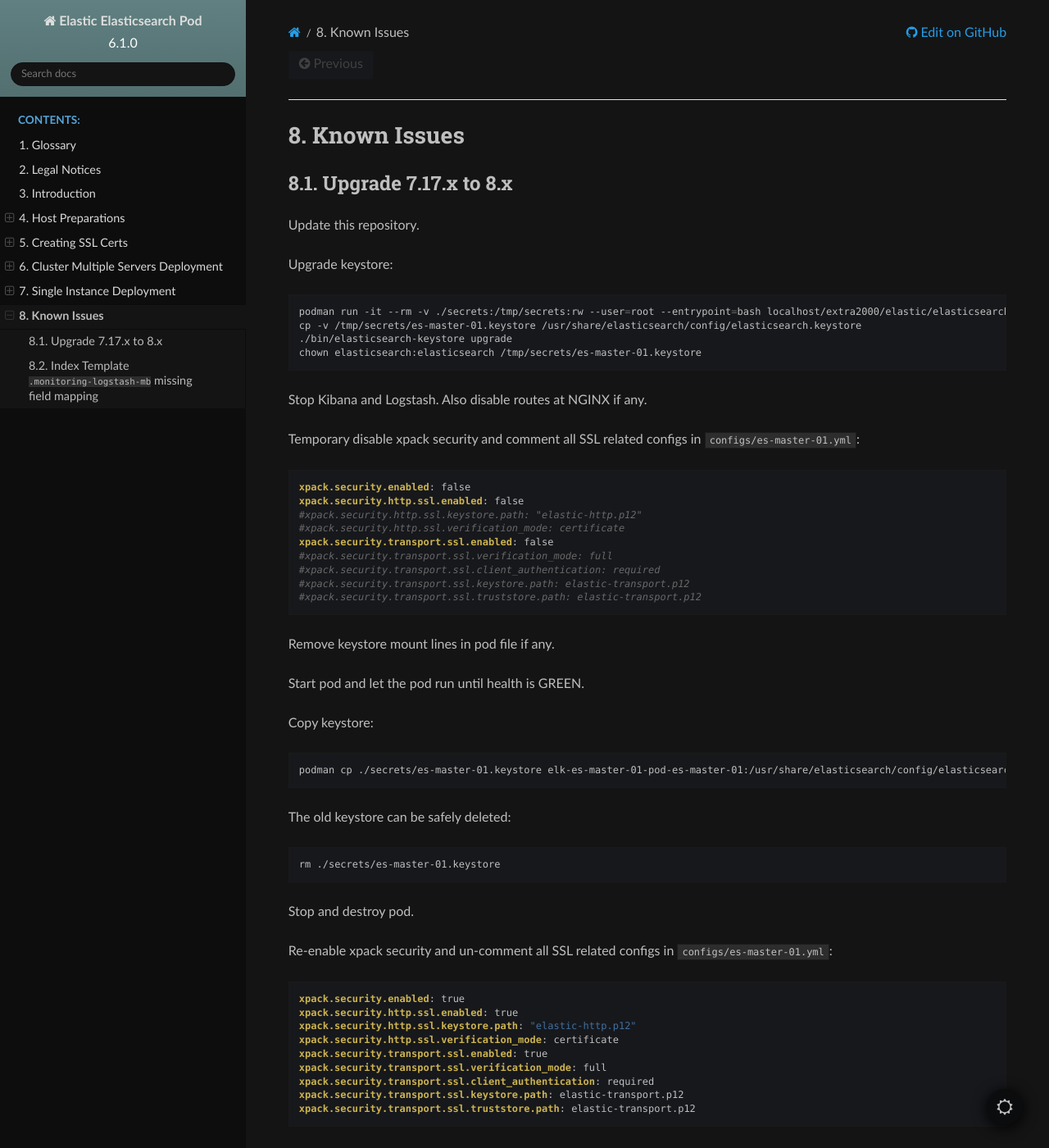
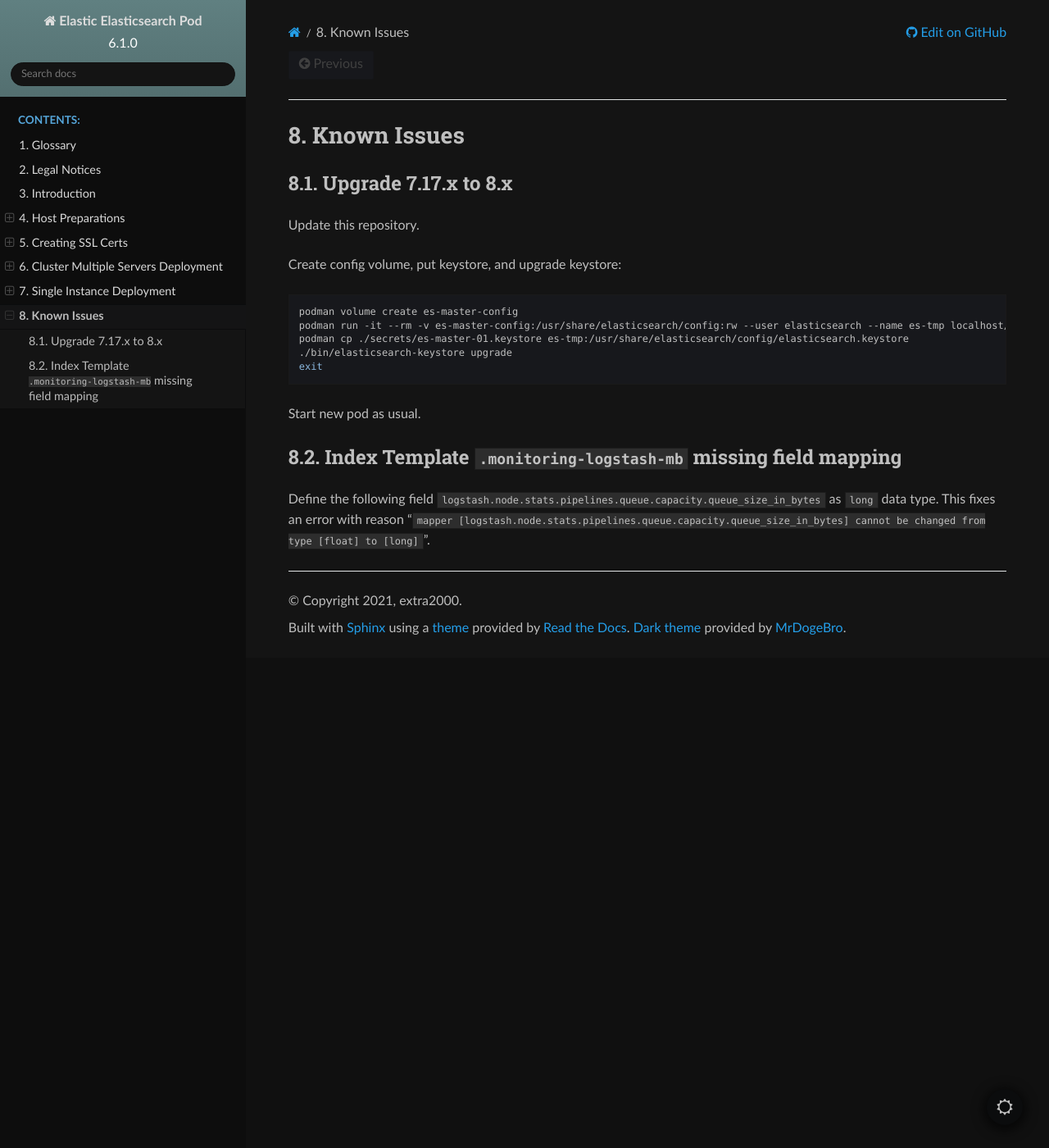
Before and after one commit to extra2000/elastic-elasticsearch-pod, a Sphinx documentation site: the page built from docs/source/known_issues.rst, in a window 1280 px wide and 1400 px high. Shown: the whole window at 82% size. Built offline with Sphinx 7.4.7 and the Read the Docs theme 2.0.0, drawn with Linux system fonts in a browser that asks for light colours.

Commit message:
docs(known-issues): simplify instructions

```diff
--- a/docs/source/known_issues.rst
+++ b/docs/source/known_issues.rst
@@ -6,64 +6,17 @@
 
 Update this repository.
 
-Upgrade keystore:
+Create config volume, put keystore, and upgrade keystore:
 
 .. code:: bash
 
-    podman run -it --rm -v ./secrets:/tmp/secrets:rw --user=root --entrypoint=bash localhost/extra2000/elastic/elasticsearch
-    cp -v /tmp/secrets/es-master-01.keystore /usr/share/elasticsearch/config/elasticsearch.keystore
+    podman volume create es-master-config
+    podman run -it --rm -v es-master-config:/usr/share/elasticsearch/config:rw --user elasticsearch --name es-tmp localhost/extra2000/elastic/elasticsearch bash
+    podman cp ./secrets/es-master-01.keystore es-tmp:/usr/share/elasticsearch/config/elasticsearch.keystore
     ./bin/elasticsearch-keystore upgrade
-    chown elasticsearch:elasticsearch /tmp/secrets/es-master-01.keystore
+    exit
 
-Stop Kibana and Logstash. Also disable routes at NGINX if any.
-
-Temporary disable xpack security and comment all SSL related configs in ``configs/es-master-01.yml``:
-
-.. code:: yaml
-
-    xpack.security.enabled: false
-    xpack.security.http.ssl.enabled: false
-    #xpack.security.http.ssl.keystore.path: "elastic-http.p12"
-    #xpack.security.http.ssl.verification_mode: certificate
-    xpack.security.transport.ssl.enabled: false
-    #xpack.security.transport.ssl.verification_mode: full
-    #xpack.security.transport.ssl.client_authentication: required
-    #xpack.security.transport.ssl.keystore.path: elastic-transport.p12
-    #xpack.security.transport.ssl.truststore.path: elastic-transport.p12
-
-Remove keystore mount lines in pod file if any.
-
-Start pod and let the pod run until health is GREEN.
-
-Copy keystore:
-
-.. code:: bash
-
-    podman cp ./secrets/es-master-01.keystore elk-es-master-01-pod-es-master-01:/usr/share/elasticsearch/config/elasticsearch.keystore
-
-The old keystore can be safely deleted:
-
-.. code:: bash
-
-    rm ./secrets/es-master-01.keystore
-
-Stop and destroy pod.
-
-Re-enable xpack security and un-comment all SSL related configs in ``configs/es-master-01.yml``:
-
-.. code:: yaml
-
-    xpack.security.enabled: true
-    xpack.security.http.ssl.enabled: true
-    xpack.security.http.ssl.keystore.path: "elastic-http.p12"
-    xpack.security.http.ssl.verification_mode: certificate
-    xpack.security.transport.ssl.enabled: true
-    xpack.security.transport.ssl.verification_mode: full
-    xpack.security.transport.ssl.client_authentication: required
-    xpack.security.transport.ssl.keystore.path: elastic-transport.p12
-    xpack.security.transport.ssl.truststore.path: elastic-transport.p12
-
-Start pod as usual.
+Start new pod as usual.
 
 Index Template ``.monitoring-logstash-mb`` missing field mapping
 ----------------------------------------------------------------
```
